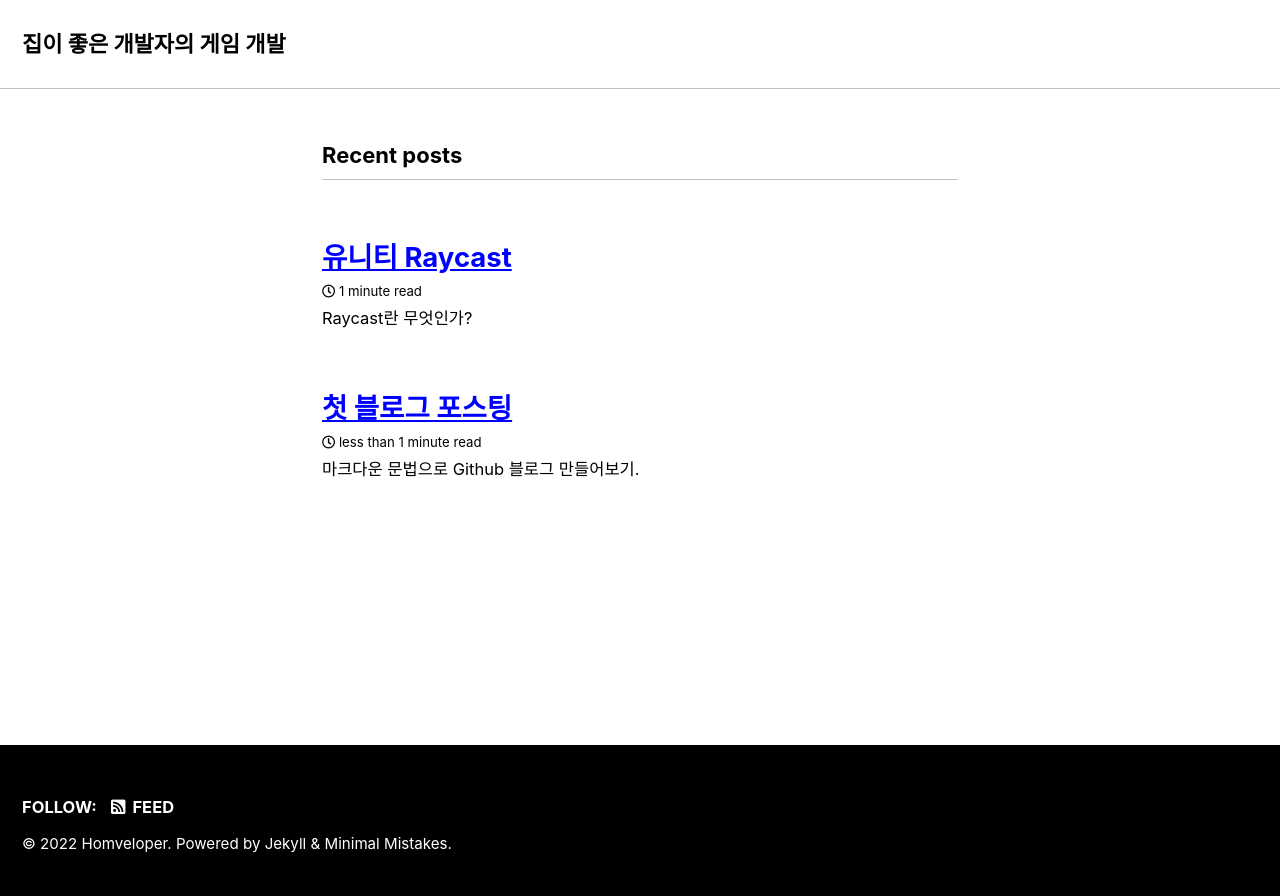
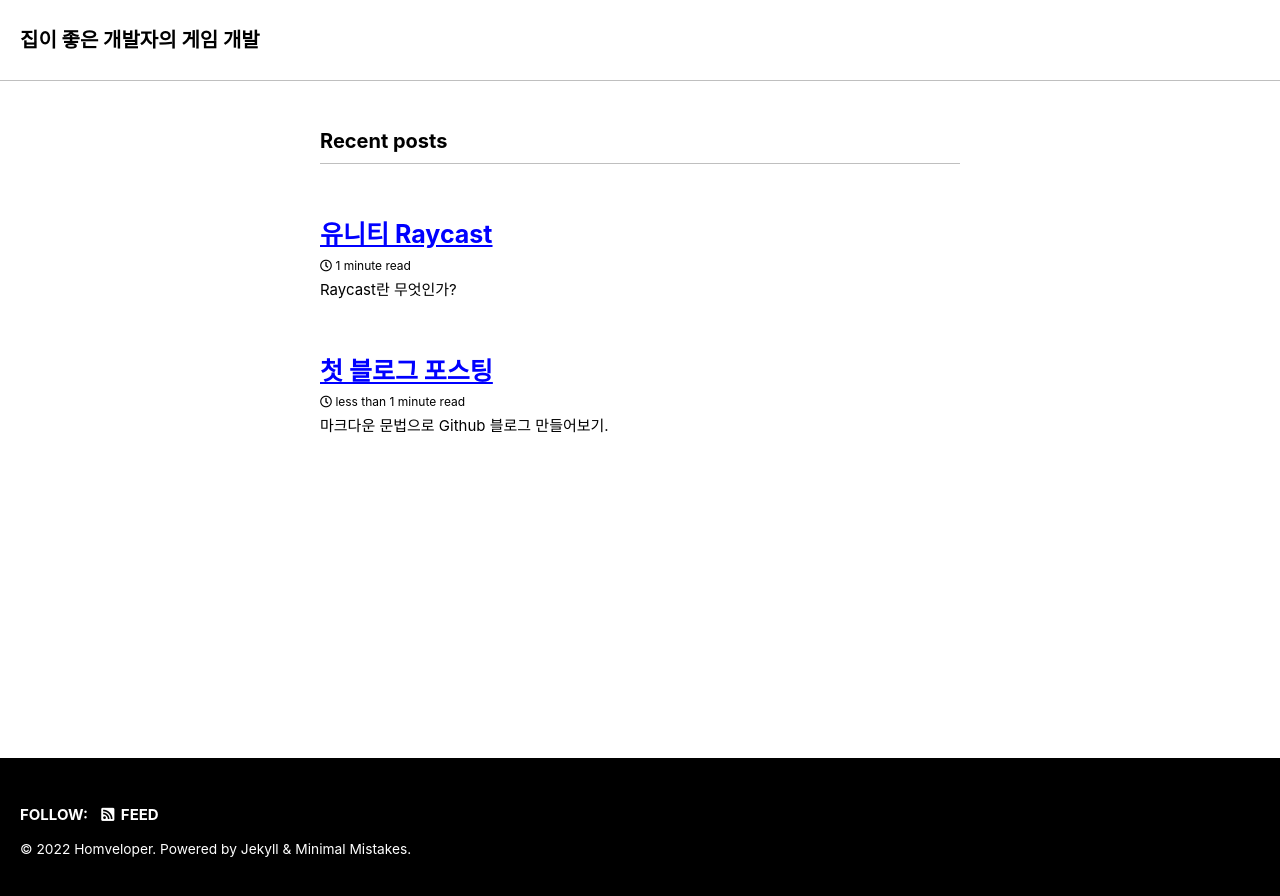
Before and after one commit to homveloper/homveloper.github.io, a Jekyll site: the page built from index.markdown, in a window 1280 px wide. Shown: the top 896 px of the page. Built offline with Jekyll 4.4.1, drawn with Linux system fonts in a browser that asks for light colours; cached includes are drawn as plain includes; the list of posts is cut into pages by our own code.

Commit message:
변경 : 전체적인 폰트 크기 축소

```diff
--- a/_sass/minimal-mistakes/_reset.scss
+++ b/_sass/minimal-mistakes/_reset.scss
@@ -8,18 +8,18 @@ html {
   /* apply a natural box layout model to all elements */
   box-sizing: border-box;
   background-color: $background-color;
-  font-size: 16px;
+  font-size: 14px;
 
   @include breakpoint($medium) {
-    font-size: 18px;
+    font-size: 14px;
   }
 
   @include breakpoint($large) {
-    font-size: 20px;
+    font-size: 16px;
   }
 
   @include breakpoint($x-large) {
-    font-size: 22px;
+    font-size: 20px;
   }
 
   -webkit-text-size-adjust: 100%;
```
